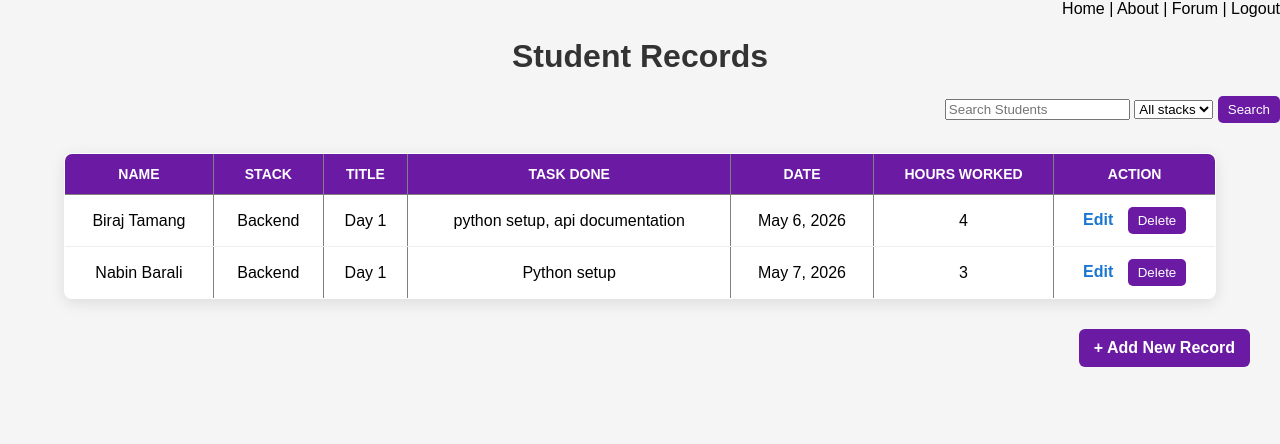
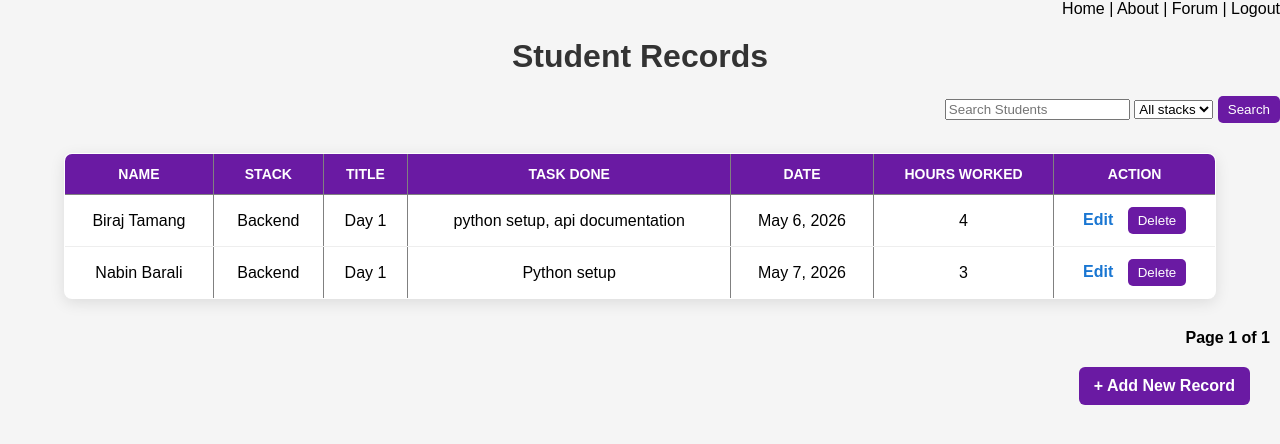
Before and after one commit to Birajlama3/Students-Records, a Django app: page /Dashboard/ in a window 1280 px wide. Shown: the top 444 px of the page. Run offline with Django 5.2, Linux system fonts and the light colour scheme; a user stored in the database is signed in; data comes from the database, SQL or seed files in the repository.

Commit message:
Added Pagination

```diff
--- a/Students_Records/records/api/urls.py
+++ b/Students_Records/records/api/urls.py
@@ -1,5 +1,6 @@
 from django.urls import path, include
 from rest_framework import routers
+from . import views
 
 urlpatterns = [
     path('',include(routers.urls)),
--- a/Students_Records/records/static/style.css
+++ b/Students_Records/records/static/style.css
@@ -90,3 +90,26 @@ button:hover {
 .add-btn a:hover {
     background: indigo;
 }
+
+.pagination{
+    margin-top:20px;
+    text-align:center;
+}
+
+.pagination a{
+    padding:10px 15px;
+    background:#007bff;
+    color:white;
+    text-decoration:none;
+    margin:5px;
+    border-radius:5px;
+}
+
+.pagination a:hover{
+    background:#0056b3;
+}
+
+.pagination span{
+    font-weight:bold;
+    margin:0 10px;
+}
--- a/Students_Records/records/templates/index.html
+++ b/Students_Records/records/templates/index.html
@@ -37,7 +37,7 @@
             <th>Action</th>
         </tr>
 
-        {% for x in myrecords %}
+        {% for x in page_obj %}
         <tr>
             <td>{{ x.name }}</td>
             <td>{{ x.stack }}</td>
@@ -57,6 +57,35 @@
         {% endfor %}
 
     </table>
+        <div class="pagination">
+
+        {% if page_obj.has_previous %}
+            <a href="?page=1">First</a>
+
+            <a href="?page={{ page_obj.previous_page_number }}">
+                Previous
+            </a>
+        {% endif %}
+
+        <span>
+            Page {{ page_obj.number }}
+            of
+            {{ page_obj.paginator.num_pages }}
+        </span>
+
+        {% if page_obj.has_next %}
+
+            <a href="?page={{ page_obj.next_page_number }}">
+                Next
+            </a>
+
+            <a href="?page={{ page_obj.paginator.num_pages }}">
+                Last
+            </a>
+
+        {% endif %}
+
+    </div>
     <div class="add-btn">
     <a href="{% url 'add_task' %}">+ Add New Record</a>
     </div>
--- a/Students_Records/records/urls.py
+++ b/Students_Records/records/urls.py
@@ -1,5 +1,9 @@
 from django.urls import path
 from . import views
+from rest_framework_simplejwt.views import (
+    TokenObtainPairView,
+    TokenRefreshView,
+)
 
 urlpatterns =[
     path('',views.login_view, name='login'),
@@ -12,5 +16,7 @@ urlpatterns =[
     path('api/records/',views.api_records,name='api_records'),
     path('api/records/create_records',views.create_records,name='create_records'),
     path('api/records/records_details/<int:id>',views.records_details,name='records_details'),
-
+    path('api/token/', TokenObtainPairView.as_view(), name='token_obtain_pair'),
+    path('api/token/refresh/', TokenRefreshView.as_view(), name='token_refresh'),
+    path('api/posts/',views.post_list ,name ="post_list"),
 ]
--- a/Students_Records/records/views.py
+++ b/Students_Records/records/views.py
@@ -9,13 +9,18 @@ from rest_framework.response import Response
 from rest_framework.decorators import api_view
 from .serializer import RecordsSerializer
 from rest_framework import status
+from rest_framework.permissions import IsAuthenticatedOrReadOnly
+from rest_framework.decorators import api_view,permission_classes
+from django.core.paginator import Paginator
 
 @login_required
 def records(request):
   myrecords = Records.objects.all().values()
   search = request.GET.get('search')
   stack = request.GET.get('stack')
-
+  paginator = Paginator(myrecords, 4) # shows 4 records per page
+  page_number = request.GET.get('page')
+  page_obj =  paginator.get_page(page_number)
   if search:
     myrecords = myrecords.filter(name__icontains = search)
   if stack:
@@ -24,7 +29,8 @@ def records(request):
 
   template = loader.get_template('index.html')
   context ={
-    "myrecords" : myrecords
+    "myrecords" : myrecords,
+    "page_obj" :page_obj,
   }
   return HttpResponse(template.render(context,request))
 
@@ -127,3 +133,12 @@ def records_details(request,id):
   elif request.method == 'DELETE':
       records.delete()
       return Response(status= status.HTTP_204_NO_CONTENT)
+
+
+@api_view(['GET'])
+@permission_classes([IsAuthenticatedOrReadOnly])
+def post_list(request):
+    if request.method == 'GET':
+        return Response({"message":"Public can view this data"})
+    elif request.method == 'POST':
+        return Response({"message": f"Data created by{request.Records.username}"})
```
Also changed, not shown: Students_Records/Students_Records/settings.py (+11 -0 lines), Students_Records/records/api/views.py (line endings or trailing spaces).
